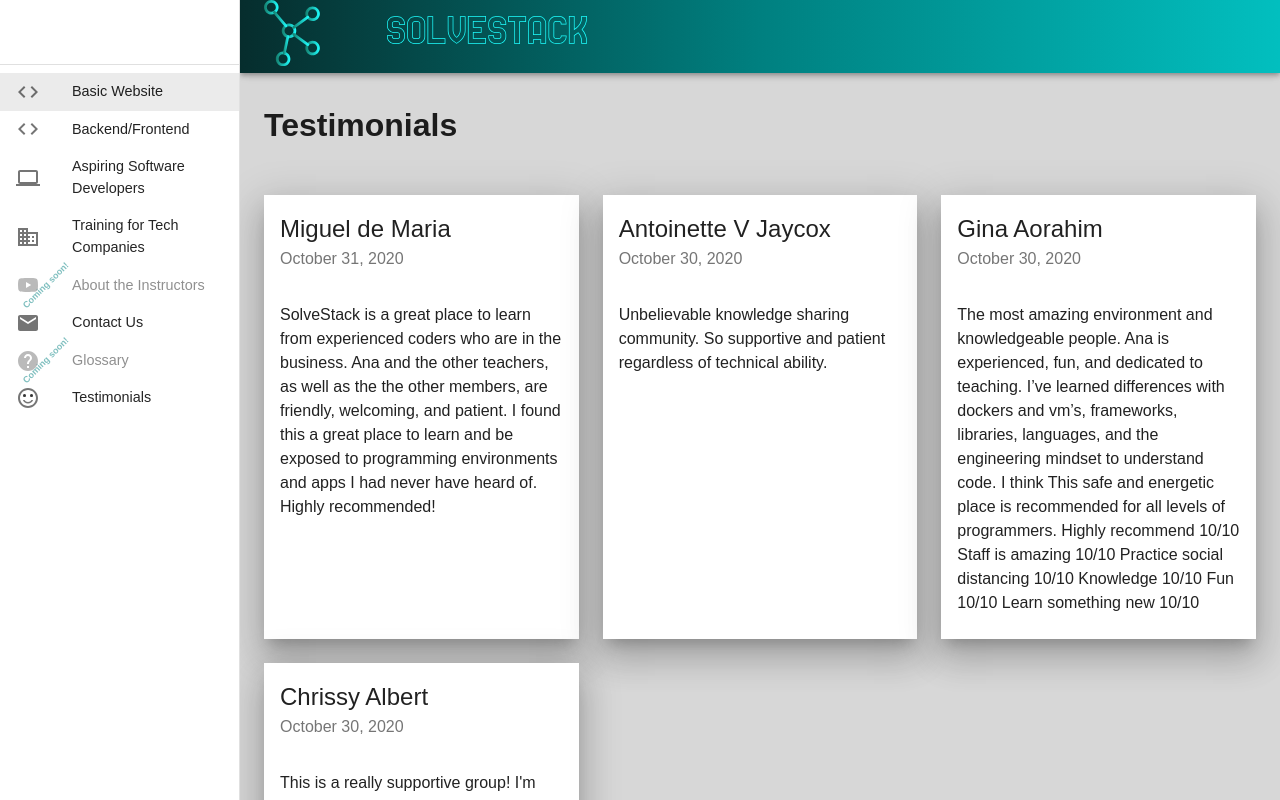
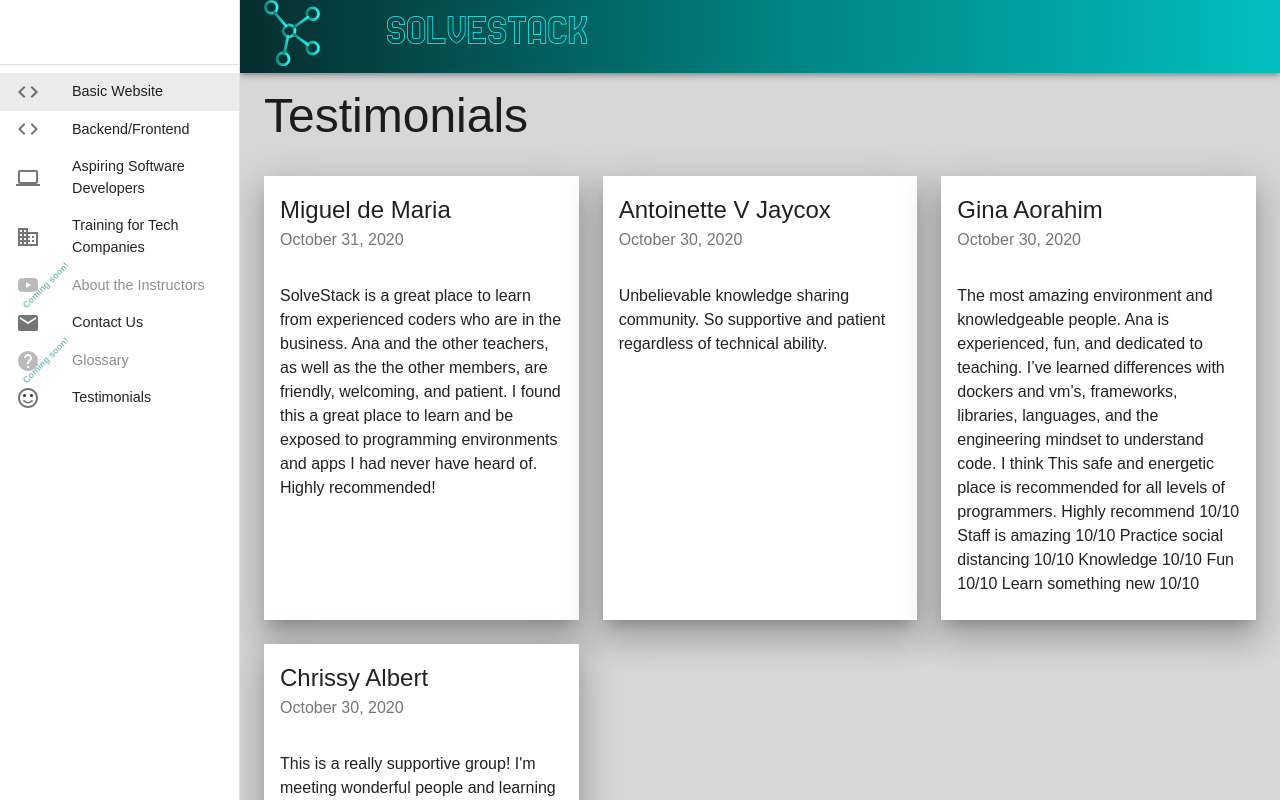
Before and after one commit to SolveStack/solvestack-frontend, a React (Create React App) app: page /testimonials in a window 1280 px wide. Shown: the top 800 px of the page. Built offline with nearby package versions, Linux system fonts and the light colour scheme.

Commit message:
Fix error in Testimonials with import Typography and make h1 consistent across pages

```diff
--- a/src/pages/Testimonials.tsx
+++ b/src/pages/Testimonials.tsx
@@ -2,16 +2,17 @@
 import React, { FunctionComponent } from 'react';
 // Material UI Components
 import Grid from '@material-ui/core/Grid';
-import Typography from '@material-ui/core/Grid';
+import Typography from '@material-ui/core/Typography';
 // Material-UI Styles
-import { makeStyles } from '@material-ui/core/styles';
+import { makeStyles, Theme, createStyles } from '@material-ui/core/styles';
 
 import { reviews, ReviewSquare } from '../components/Reviews';
-const useStyles = makeStyles({
+const useStyles = makeStyles((theme: Theme) =>
+  createStyles({
     testimonials: {
       alignItems: 'stretch'
     },
-  });
+  }));
 
 const Testimonials: FunctionComponent = () => {
     const classes = useStyles();
@@ -19,8 +20,8 @@ const Testimonials: FunctionComponent = () => {
         <Grid container spacing={3} className={classes.testimonials} >
             <Grid item xs={12} >
                 <header>
-                <Typography>
-                    <h1>Testimonials</h1>
+                <Typography component="h1" variant="h1">
+                    Testimonials
                 </Typography>
                 </header>
           </Grid>
```
